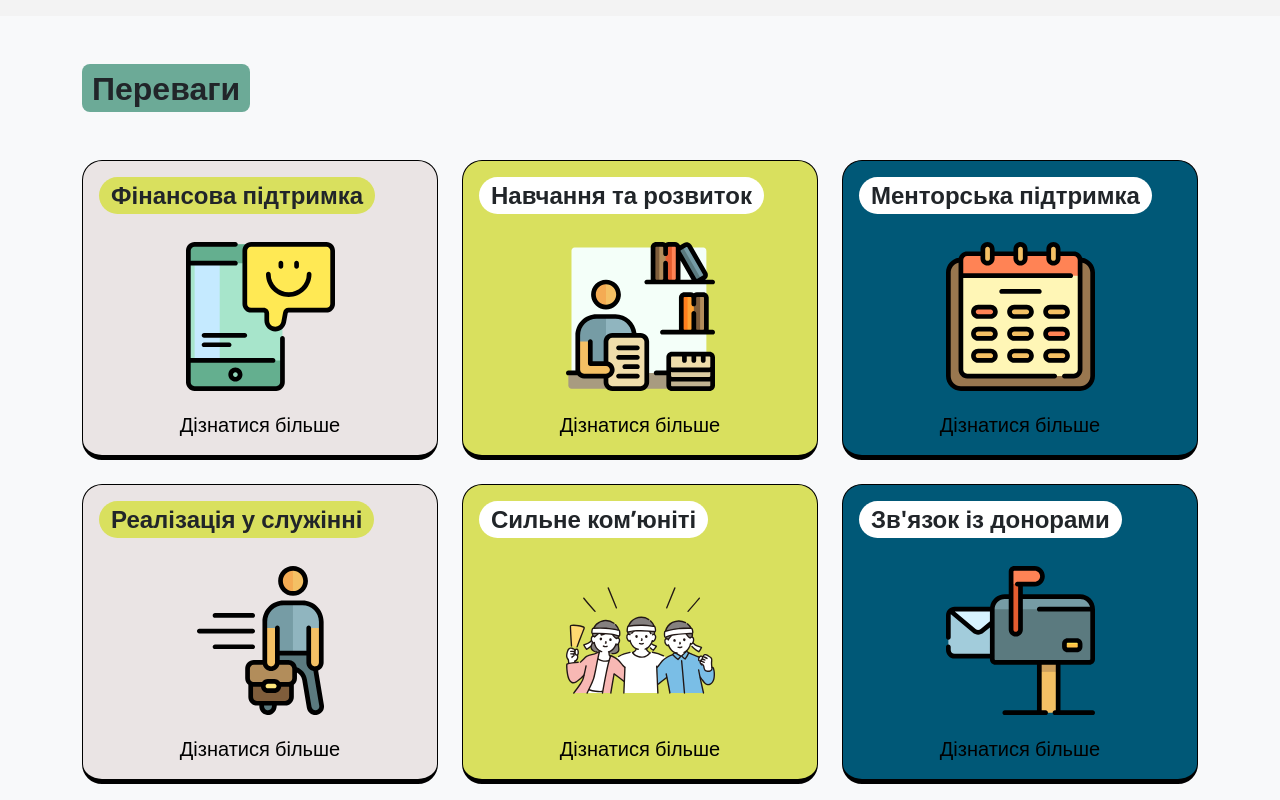
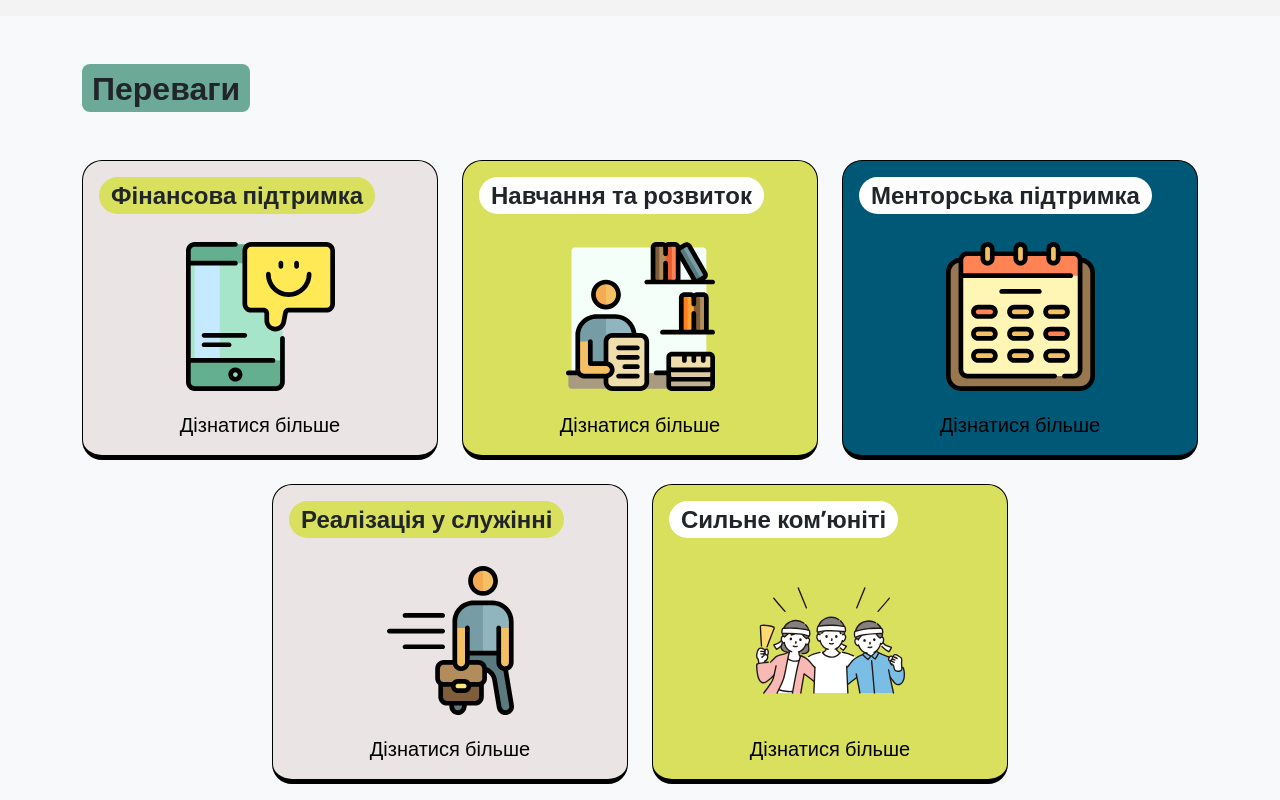
Before and after one commit to sashokpilipok7/dgl-web, a plain HTML site: page public/index.html in a window 1280 px wide. Shown: the part 720-1520 px from the top of the page. Drawn offline with nearby package versions, Linux system fonts and the light colour scheme.

Commit message:
fix: hot fix

```diff
--- a/public/index.html
+++ b/public/index.html
@@ -200,7 +200,7 @@
               </div>
             </div>
           </div>
-          <div class="col-md-6 col-xl-4">
+          <!-- <div class="col-md-6 col-xl-4">
             <div class="card h-100 benefit-card card-blue">
               <div class="card-body">
                 <h4 class="card-title">Зв'язок із донорами</h4>
@@ -211,7 +211,7 @@
                 <a href="#" class="btn-icon">Дізнатися більше</a>
               </div>
             </div>
-          </div>
+          </div> -->
         </div>
       </div>
     </section>
--- a/public/style.css
+++ b/public/style.css
@@ -60,6 +60,9 @@
   padding: 5px 10px;
   border-radius: 8px;
   font-weight: bold;
+}
+#benefits .row{
+  justify-content: center;
 }
 
 .benefits-desc{
@@ -129,6 +132,9 @@
   background-color: #005877;
   .card-title {
     background-color: white;
+  }
+  .card-text{
+    color: white;
   }
 }
 
```
